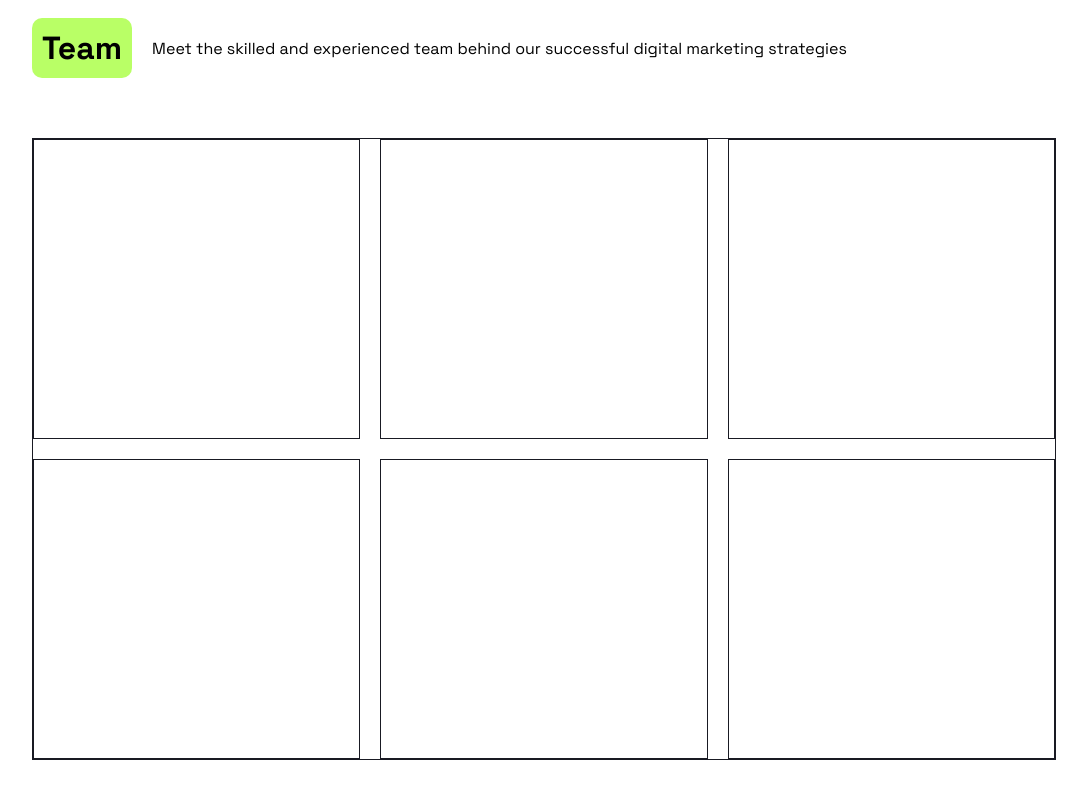
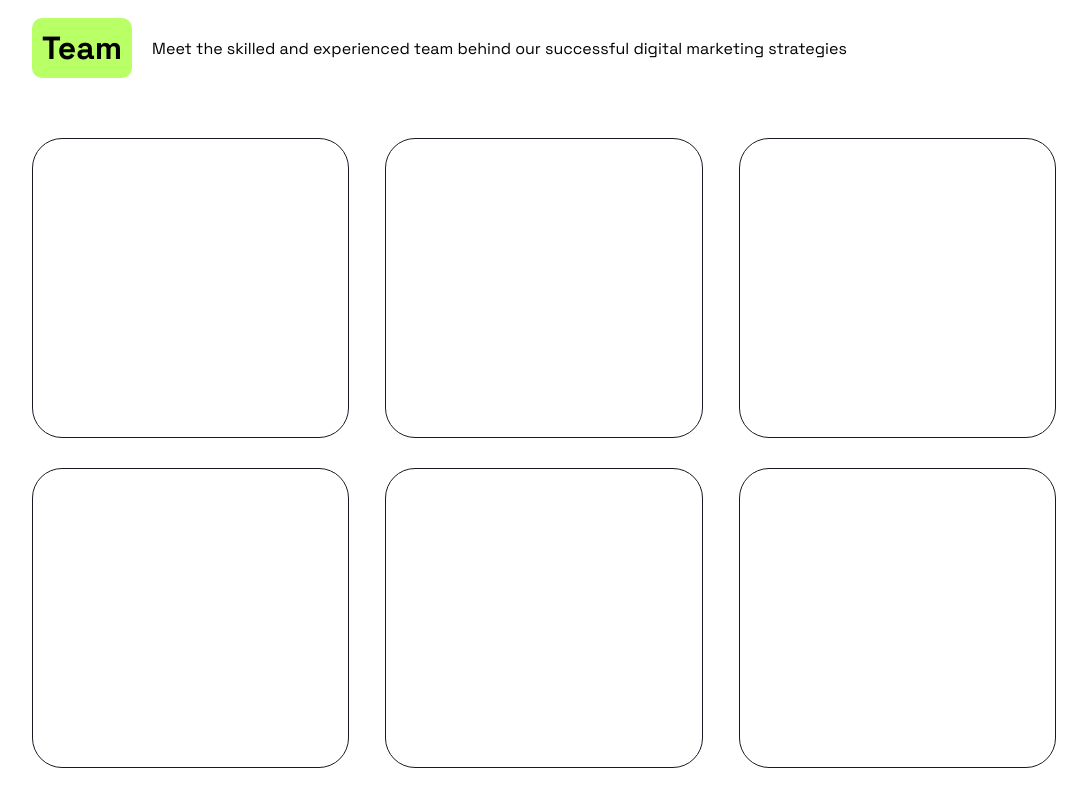
Before and after one commit to Blessen25/Positivus_website, a React (Vite) app in the folder frontend/: page / in a window 1280 px wide. Shown: the part 3700-4507 px from the top of the page, without its empty margins (96-1183 px from the left). Built offline with nearby package versions, Linux system fonts and the light colour scheme.

Commit message:
Team Member div Tweaks

```diff
--- a/frontend/src/components/Extra.tsx
+++ b/frontend/src/components/Extra.tsx
@@ -169,6 +169,10 @@ const Team_Comp:React.FC<Team_Comp_Props> = (Props) => {
 
                 <div key={index} className="team_member_div">
 
+                    <div className="team_member_img_and_name">
+
+
+                    </div>
                 </div>
             ))}
         </>
--- a/frontend/src/components/Home/home_second.css
+++ b/frontend/src/components/Home/home_second.css
@@ -7,9 +7,8 @@
 
 .eleven_section_div {
 
-    border: 1px solid var(--Black);
     display: flex;
     flex-wrap: wrap;
     justify-content: space-between;
-    gap: 20px;
+    gap: 30px;
 }
--- a/frontend/src/components/extra.css
+++ b/frontend/src/components/extra.css
@@ -220,9 +220,17 @@
 
 .team_member_div {
 
-    width: 32%;
+    width: 31%;
+    border-radius: 30px;
     height: 300px;
     border: 1px solid var(--Black);
+}
+
+.team_member_img_and_name {
+
+    display: flex;
+    flex-direction: row;
+    gap: 20px;
 }
 
 @media screen and (max-width: 1124px) {
```
